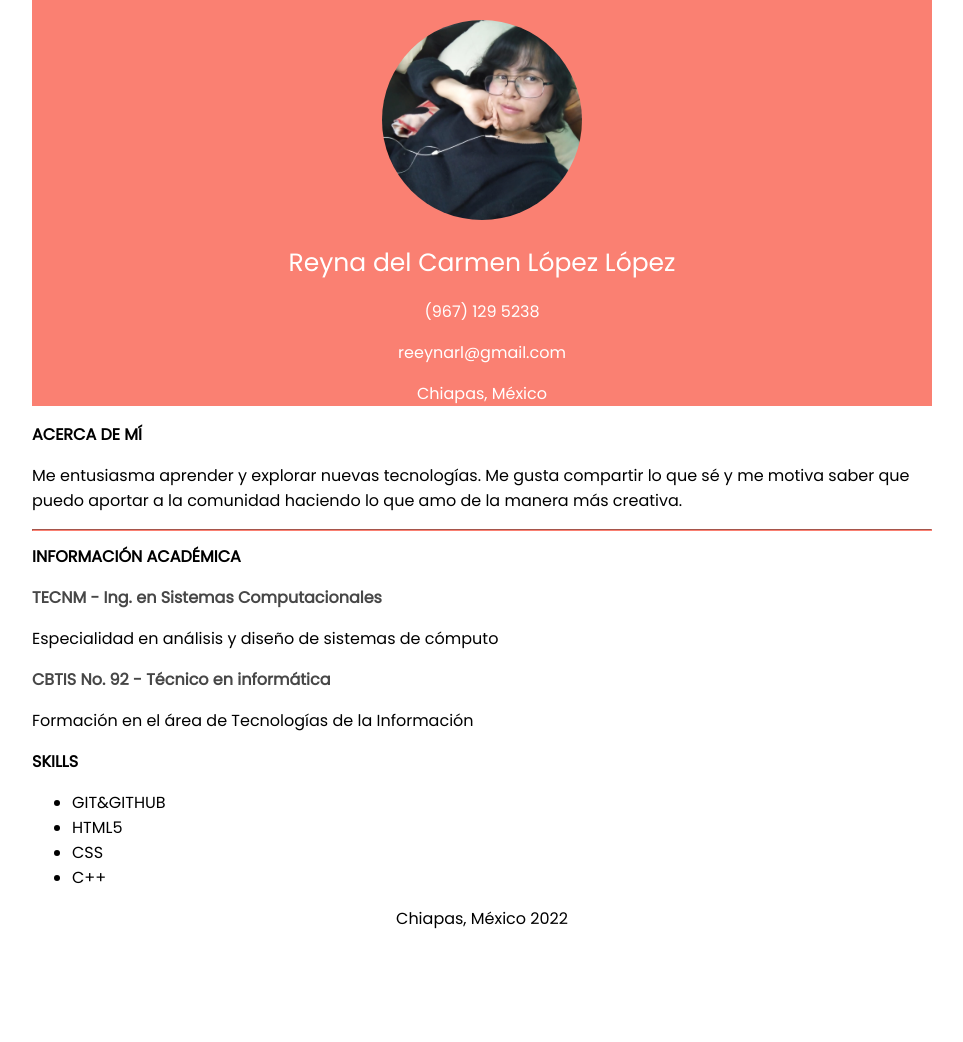
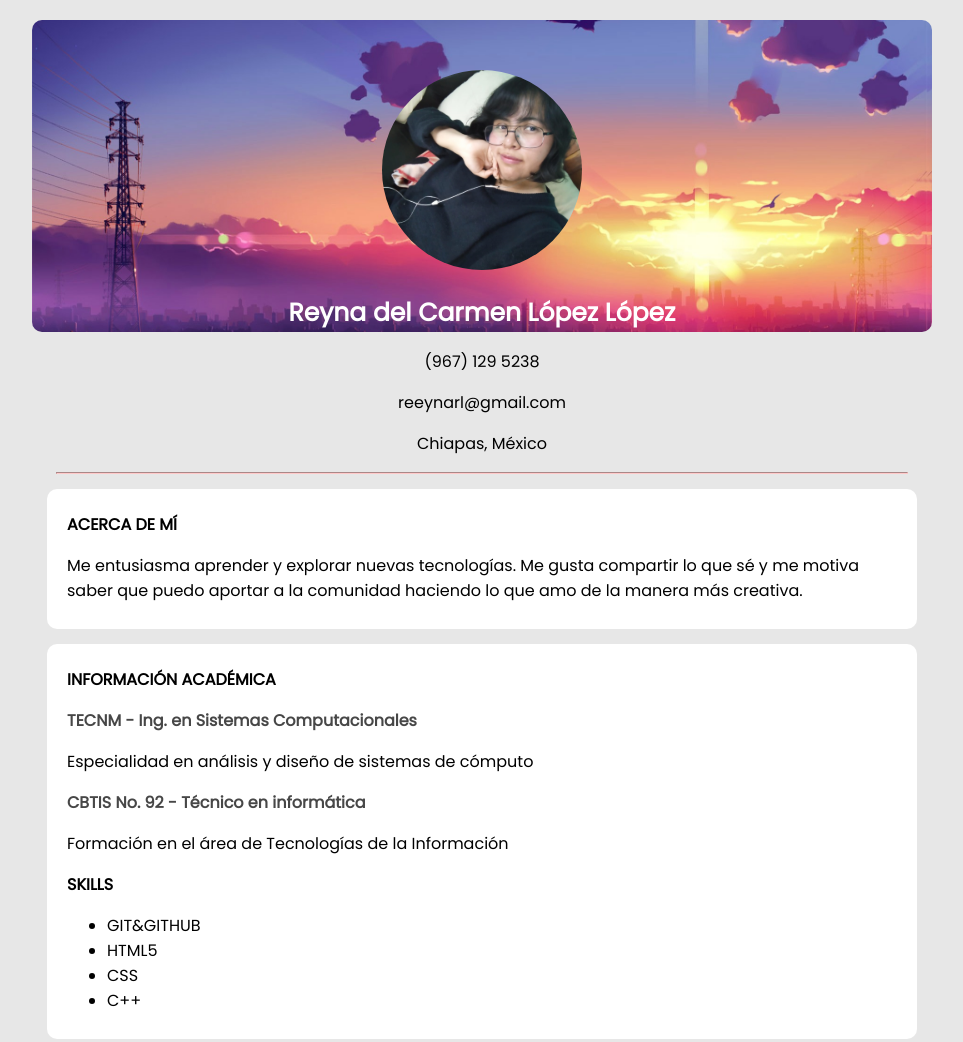
Before and after one commit to reynarl/devf-course, a plain HTML site: page 01-IntroWeb/CV-proyecto/index.html in a window 1280 px wide. Shown: the top 1042 px of the page, without its empty margins (158-1121 px from the left). Before the commit the page ends 931 px from the top, so only its background shows below. Drawn offline with Linux system fonts and the light colour scheme.

Commit message:
[add] styles

```diff
--- a/01-IntroWeb/CV-proyecto/css/estilos.css
+++ b/01-IntroWeb/CV-proyecto/css/estilos.css
@@ -3,6 +3,7 @@ body{
    max-width: 900px;
    margin: auto;
    font-family: 'Poppins', sans-serif;
+   background-color: rgb(231, 231, 231);
 }
 
 h2{
@@ -15,10 +16,31 @@ h1{
 
 header{
    text-align: center;
+   margin-top: 20px;
+}
+
+header .name{
+   background-image: url("../img/fondo.jpg");
+   background-size: cover;
+   /* background-repeat: no-repeat; */
+   background-position: center;
    color: white;
-   background-color: salmon;
-   padding-top: 20px;
+   border-radius: 10px;
+   padding-top: 50px;
 }
+
+.contacto hr{
+   width: 850px;
+   border-color: rgb(255, 201, 201);
+}
+
+section{
+   background-color: white;
+   border-radius: 10px;
+   padding: 10px 20px;
+   margin: 15px;
+}
+
 
 .image-profile{
    width: 200px;
@@ -26,9 +48,6 @@ header{
    border-radius: 50%;
 }
 
-.info hr{
-   border-color: salmon;
-}
 
 .title{
    font-weight: bold;
--- a/01-IntroWeb/CV-proyecto/index.html
+++ b/01-IntroWeb/CV-proyecto/index.html
@@ -14,18 +14,18 @@
    <header>
       <div class="name">
          <img class="image-profile" src="img/profile_img.jpg" alt="imagen-perfil">
-         <h1>Reyna del Carmen López López</h1>
+         <h1><b>Reyna del Carmen López López</b></h1>
       </div>
       <div class="contacto">
          <p>(967) 129 5238</p>
          <p>reeynarl@gmail.com</p>
-         <p>Chiapas, México</p>
+         <p>Chiapas, México</p><hr>
       </div>
    </header>
    <section class="info">
       <h2>ACERCA DE MÍ</h2>
       <p>Me entusiasma aprender y explorar nuevas tecnologías. Me gusta compartir lo que sé y me motiva saber que puedo aportar a la comunidad haciendo lo que amo de la manera más creativa.
-      </p><hr>
+      </p>
    </section>
    <section>
       <div>
```
Also changed, not shown: 01-IntroWeb/CV-proyecto/img/fondo2.jpg (added).
